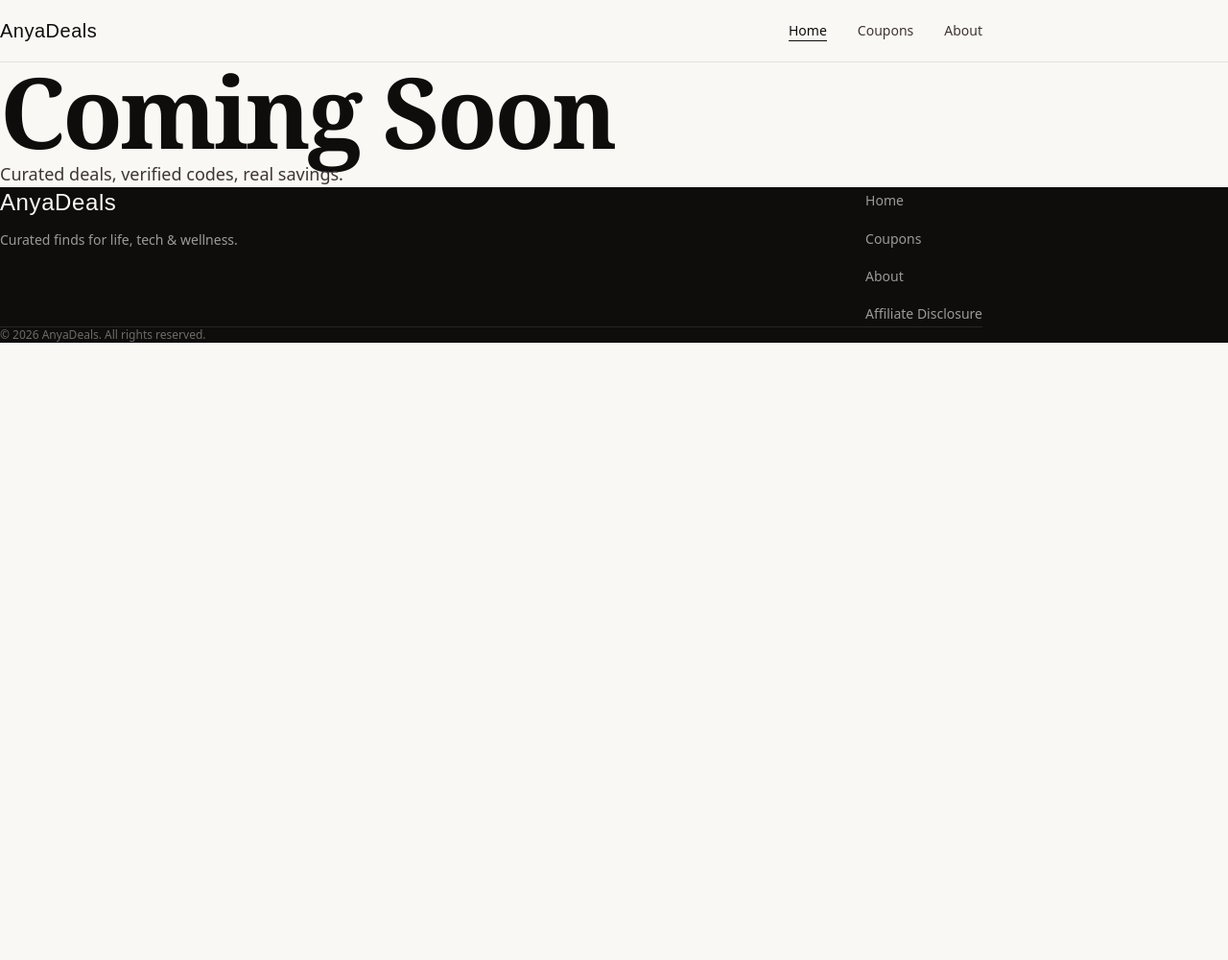
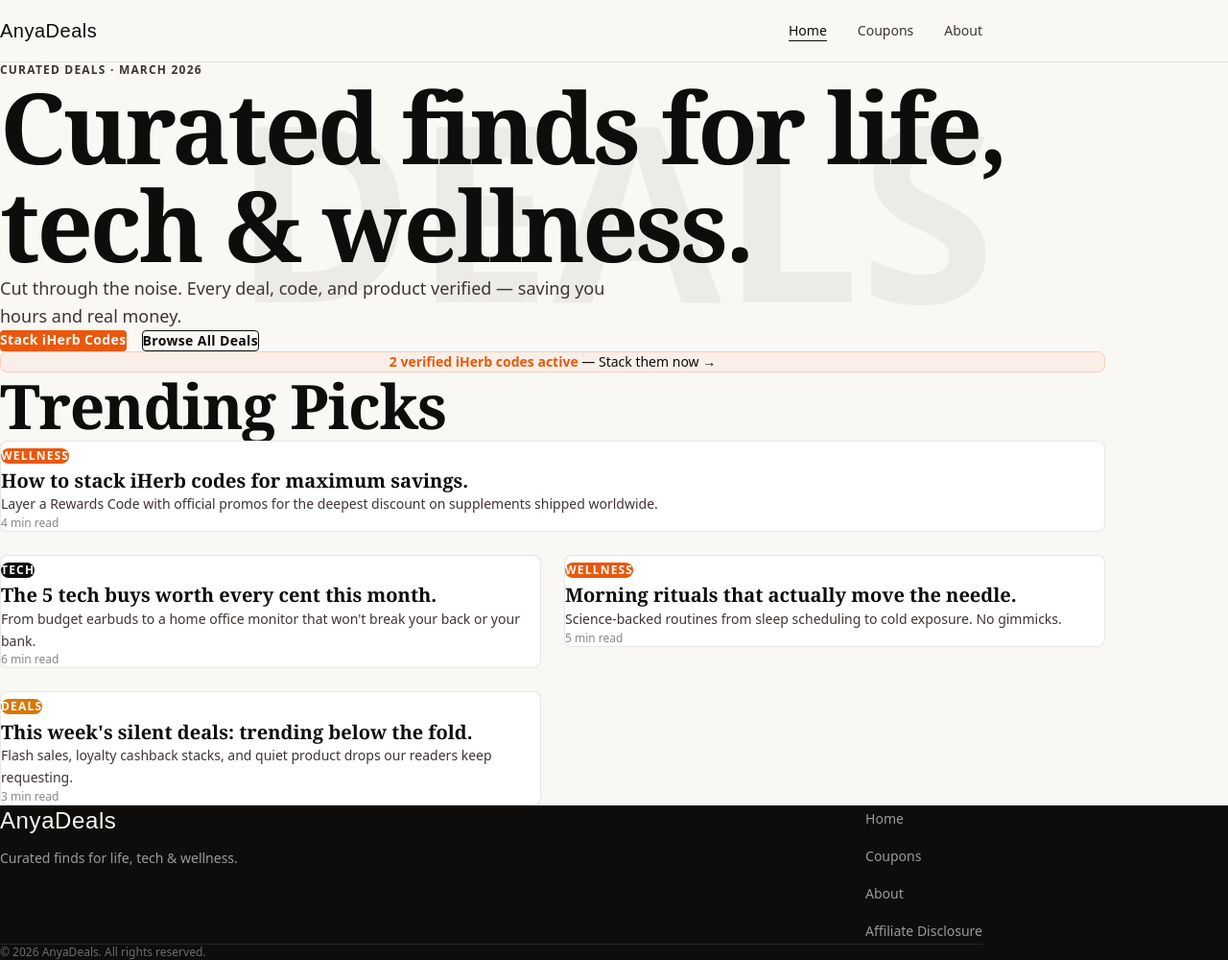
Before and after one commit to skaiself/anyadeals, an Astro site in the folder site/: page / in a window 1280 px wide. Shown: the whole page at 96% size. Before the commit the page ends 800 px from the top, so only its background shows below. Built offline with nearby package versions, Linux system fonts and the light colour scheme; Astro itself is replaced by a stand-in of ours.

Commit message:
feat: build homepage with hero and deal feed

```diff
--- a/site/src/pages/index.astro
+++ b/site/src/pages/index.astro
@@ -1,9 +1,135 @@
 ---
 import BaseLayout from '../layouts/BaseLayout.astro';
+import DealCard from '../components/DealCard.astro';
+import RevealOnScroll from '../components/RevealOnScroll.astro';
+import coupons from '../data/coupons.json';
+
+const validCoupons = coupons.filter((c) => c.status === 'valid');
+const couponCount = validCoupons.length;
+
+const picks = [
+  {
+    id: 'iherb-coupon-stack',
+    category: 'wellness' as const,
+    title: 'How to stack iHerb codes for maximum savings.',
+    excerpt: 'Layer a Rewards Code with official promos for the deepest discount on supplements shipped worldwide.',
+    href: '/coupons/iherb',
+    featured: true,
+    readTime: '4 min read',
+  },
+  {
+    id: 'tech-picks',
+    category: 'tech' as const,
+    title: 'The 5 tech buys worth every cent this month.',
+    excerpt: "From budget earbuds to a home office monitor that won't break your back or your bank.",
+    href: '/deals/tech',
+    featured: false,
+    readTime: '6 min read',
+  },
+  {
+    id: 'morning-rituals',
+    category: 'wellness' as const,
+    title: 'Morning rituals that actually move the needle.',
+    excerpt: 'Science-backed routines from sleep scheduling to cold exposure. No gimmicks.',
+    href: '/deals/wellness',
+    featured: false,
+    readTime: '5 min read',
+  },
+  {
+    id: 'deals-roundup',
+    category: 'deals' as const,
+    title: "This week's silent deals: trending below the fold.",
+    excerpt: 'Flash sales, loyalty cashback stacks, and quiet product drops our readers keep requesting.',
+    href: '/deals/deals',
+    featured: false,
+    readTime: '3 min read',
+  },
+];
 ---
+
 <BaseLayout title="AnyaDeals — Curated Finds for Life, Tech & Wellness">
-  <section class="px-8 py-24 max-w-4xl mx-auto">
-    <h1 class="headline-xl">Coming Soon</h1>
-    <p class="text-ink-muted mt-4 text-lg">Curated deals, verified codes, real savings.</p>
+
+  <!-- Hero Section -->
+  <section class="relative overflow-hidden py-24 md:py-32">
+    <!-- Decorative background text -->
+    <span
+      aria-hidden="true"
+      class="pointer-events-none absolute inset-0 flex items-center justify-center text-[20vw] font-black uppercase leading-none select-none text-ink opacity-[0.05]"
+    >
+      DEALS
+    </span>
+
+    <div class="relative max-w-6xl mx-auto px-6">
+      <RevealOnScroll delay={0}>
+        <p class="text-xs uppercase tracking-widest text-ink-muted font-semibold mb-4">
+          Curated Deals · March 2026
+        </p>
+      </RevealOnScroll>
+
+      <RevealOnScroll delay={100}>
+        <h1 class="headline-xl mb-6">
+          Curated finds for life, tech &amp; wellness.
+        </h1>
+      </RevealOnScroll>
+
+      <RevealOnScroll delay={200}>
+        <p class="text-ink-muted text-lg leading-relaxed max-w-2xl mb-10">
+          Cut through the noise. Every deal, code, and product verified — saving you hours and real money.
+        </p>
+      </RevealOnScroll>
+
+      <RevealOnScroll delay={300}>
+        <div class="flex flex-wrap gap-4">
+          <a
+            href="/coupons/iherb"
+            class="bg-signal text-cream rounded px-8 py-4 font-semibold text-sm tracking-wide hover:opacity-90 transition-opacity"
+          >
+            Stack iHerb Codes
+          </a>
+          <a
+            href="#deals"
+            class="border border-ink text-ink rounded px-8 py-4 font-semibold text-sm tracking-wide hover:bg-ink hover:text-cream transition-colors"
+          >
+            Browse All Deals
+          </a>
+        </div>
+      </RevealOnScroll>
+    </div>
   </section>
+
+  <!-- Active Coupons Banner -->
+  <div class="max-w-6xl mx-auto px-6 mb-12">
+    <a
+      href="/coupons/iherb"
+      class="block bg-signal/5 border border-signal/20 rounded-lg p-4 text-center text-sm text-ink hover:bg-signal/10 transition-colors"
+    >
+      <span class="font-semibold text-signal">{couponCount} verified iHerb codes active</span>
+      {' '}— Stack them now →
+    </a>
+  </div>
+
+  <!-- Deal Feed Section -->
+  <section id="deals" class="py-16">
+    <div class="max-w-6xl mx-auto px-6">
+      <RevealOnScroll delay={0}>
+        <h2 class="headline-lg mb-10">Trending Picks</h2>
+      </RevealOnScroll>
+
+      <div class="grid grid-cols-1 md:grid-cols-2 gap-6">
+        {picks.map((card, i) => (
+          <RevealOnScroll delay={i * 80} class={card.featured ? 'md:col-span-2' : ''}>
+            <DealCard
+              title={card.title}
+              excerpt={card.excerpt}
+              category={card.category}
+              href={card.href}
+              featured={card.featured}
+              readTime={card.readTime}
+            />
+          </RevealOnScroll>
+        ))}
+      </div>
+    </div>
+  </section>
+
 </BaseLayout>
```
